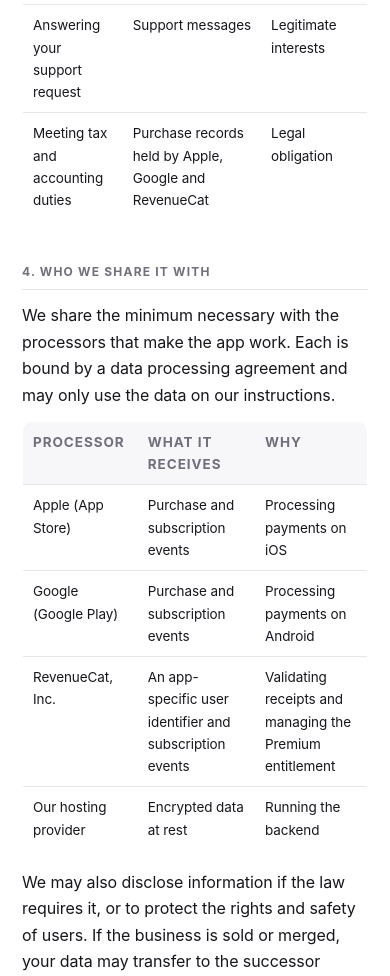
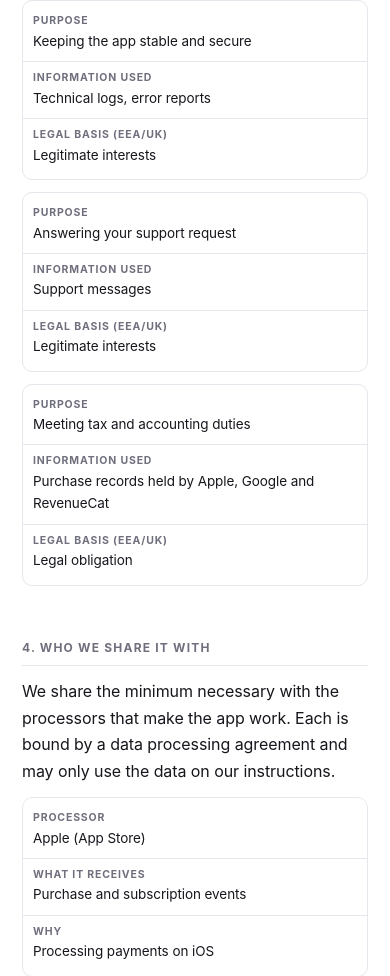
Before and after one commit to ronospace/sharpboy-legal, a plain HTML site: page privacy.html in a window 390 px wide. Shown: the part 2208-3184 px from the top of the page. Drawn offline with Linux system fonts and the light colour scheme.

Commit message:
Tables stack into labelled rows on a phone

```diff
--- a/privacy.html
+++ b/privacy.html
@@ -55,11 +55,11 @@
   <table>
     <thead><tr><th>Purpose</th><th>Information used</th><th>Legal basis (EEA/UK)</th></tr></thead>
     <tbody>
-      <tr><td>Providing the app and syncing your content</td><td>Account identifier, content you enter</td><td>Performance of a contract</td></tr>
-      <tr><td>Unlocking and restoring Premium</td><td>Subscription state</td><td>Performance of a contract</td></tr>
-      <tr><td>Keeping the app stable and secure</td><td>Technical logs, error reports</td><td>Legitimate interests</td></tr>
-      <tr><td>Answering your support request</td><td>Support messages</td><td>Legitimate interests</td></tr>
-      <tr><td>Meeting tax and accounting duties</td><td>Purchase records held by Apple, Google and RevenueCat</td><td>Legal obligation</td></tr>
+      <tr><td data-l="Purpose">Providing the app and syncing your content</td><td data-l="Information used">Account identifier, content you enter</td><td data-l="Legal basis (EEA/UK)">Performance of a contract</td></tr>
+      <tr><td data-l="Purpose">Unlocking and restoring Premium</td><td data-l="Information used">Subscription state</td><td data-l="Legal basis (EEA/UK)">Performance of a contract</td></tr>
+      <tr><td data-l="Purpose">Keeping the app stable and secure</td><td data-l="Information used">Technical logs, error reports</td><td data-l="Legal basis (EEA/UK)">Legitimate interests</td></tr>
+      <tr><td data-l="Purpose">Answering your support request</td><td data-l="Information used">Support messages</td><td data-l="Legal basis (EEA/UK)">Legitimate interests</td></tr>
+      <tr><td data-l="Purpose">Meeting tax and accounting duties</td><td data-l="Information used">Purchase records held by Apple, Google and RevenueCat</td><td data-l="Legal basis (EEA/UK)">Legal obligation</td></tr>
     </tbody>
   </table>
 
@@ -68,10 +68,10 @@
   <table>
     <thead><tr><th>Processor</th><th>What it receives</th><th>Why</th></tr></thead>
     <tbody>
-      <tr><td>Apple (App Store)</td><td>Purchase and subscription events</td><td>Processing payments on iOS</td></tr>
-      <tr><td>Google (Google Play)</td><td>Purchase and subscription events</td><td>Processing payments on Android</td></tr>
-      <tr><td>RevenueCat, Inc.</td><td>An app-specific user identifier and subscription events</td><td>Validating receipts and managing the Premium entitlement</td></tr>
-      <tr><td>Our hosting provider</td><td>Encrypted data at rest</td><td>Running the backend</td></tr>
+      <tr><td data-l="Processor">Apple (App Store)</td><td data-l="What it receives">Purchase and subscription events</td><td data-l="Why">Processing payments on iOS</td></tr>
+      <tr><td data-l="Processor">Google (Google Play)</td><td data-l="What it receives">Purchase and subscription events</td><td data-l="Why">Processing payments on Android</td></tr>
+      <tr><td data-l="Processor">RevenueCat, Inc.</td><td data-l="What it receives">An app-specific user identifier and subscription events</td><td data-l="Why">Validating receipts and managing the Premium entitlement</td></tr>
+      <tr><td data-l="Processor">Our hosting provider</td><td data-l="What it receives">Encrypted data at rest</td><td data-l="Why">Running the backend</td></tr>
     </tbody>
   </table>
   <p>We may also disclose information if the law requires it, or to protect the rights and safety of users. If the business is sold or merged, your data may transfer to the successor under the same terms, and we will tell you before that happens.</p>
--- a/style.css
+++ b/style.css
@@ -250,6 +250,39 @@ footer .wrap { display: flex; gap: 16px; flex-wrap: wrap; align-items: center; }
 footer nav { margin-left: auto; display: flex; gap: 14px; flex-wrap: wrap; }
 footer a { color: var(--ink2); }
 
+/* A table becomes a stack of labelled rows on a phone, so no cell is a narrow column. */
+@media (max-width: 640px) {
+  table, thead, tbody, tr, th, td { display: block; }
+  thead { position: absolute; width: 1px; height: 1px; overflow: hidden; clip: rect(0 0 0 0); white-space: nowrap; }
+  table { border: 0; }
+  tr {
+    border: 1px solid var(--line);
+    border-radius: var(--radius);
+    padding: 4px 0;
+    margin: 0 0 12px;
+    background: var(--bg);
+  }
+  td {
+    border: 0;
+    padding: 8px 14px;
+    display: grid;
+    grid-template-columns: minmax(0, 1fr);
+    gap: 2px;
+  }
+  td + td { border-top: 1px solid var(--line); }
+  td[data-l]::before {
+    content: attr(data-l);
+    font-size: 10.5px;
+    font-weight: 700;
+    letter-spacing: 0.08em;
+    text-transform: uppercase;
+    color: var(--muted);
+    line-height: 1.3;
+  }
+  td[data-l=""]::before { content: none; }
+  td code { word-break: break-all; }
+}
+
 @media (max-width: 560px) {
   h1 { font-size: 27px; }
   .lede { font-size: 16px; }
```
Also changed, not shown: account-deletion.html (+5 -5 lines), data-collection.html (+12 -12 lines), index.html (+5 -5 lines), subscriptions.html (+2 -2 lines).
